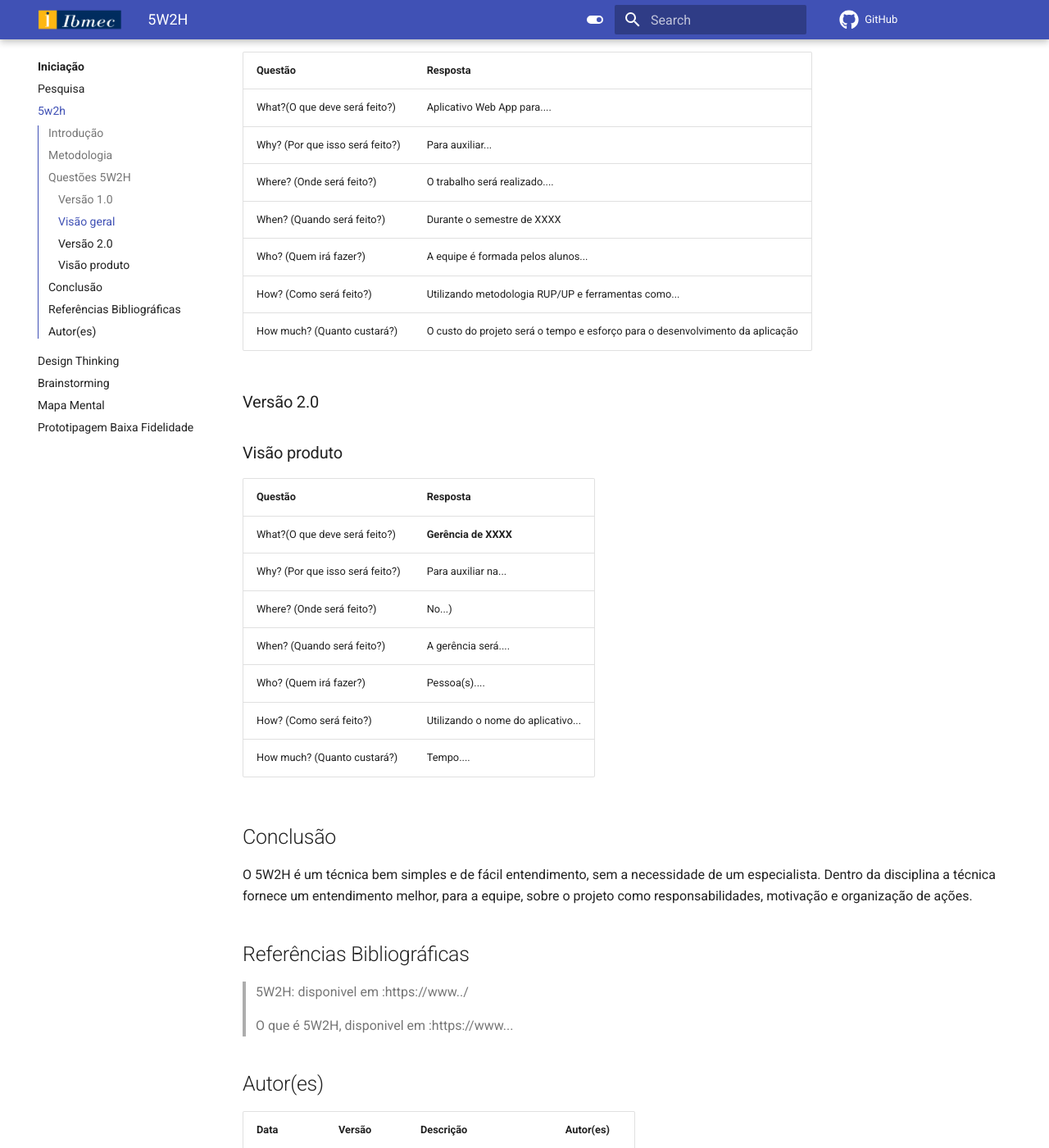
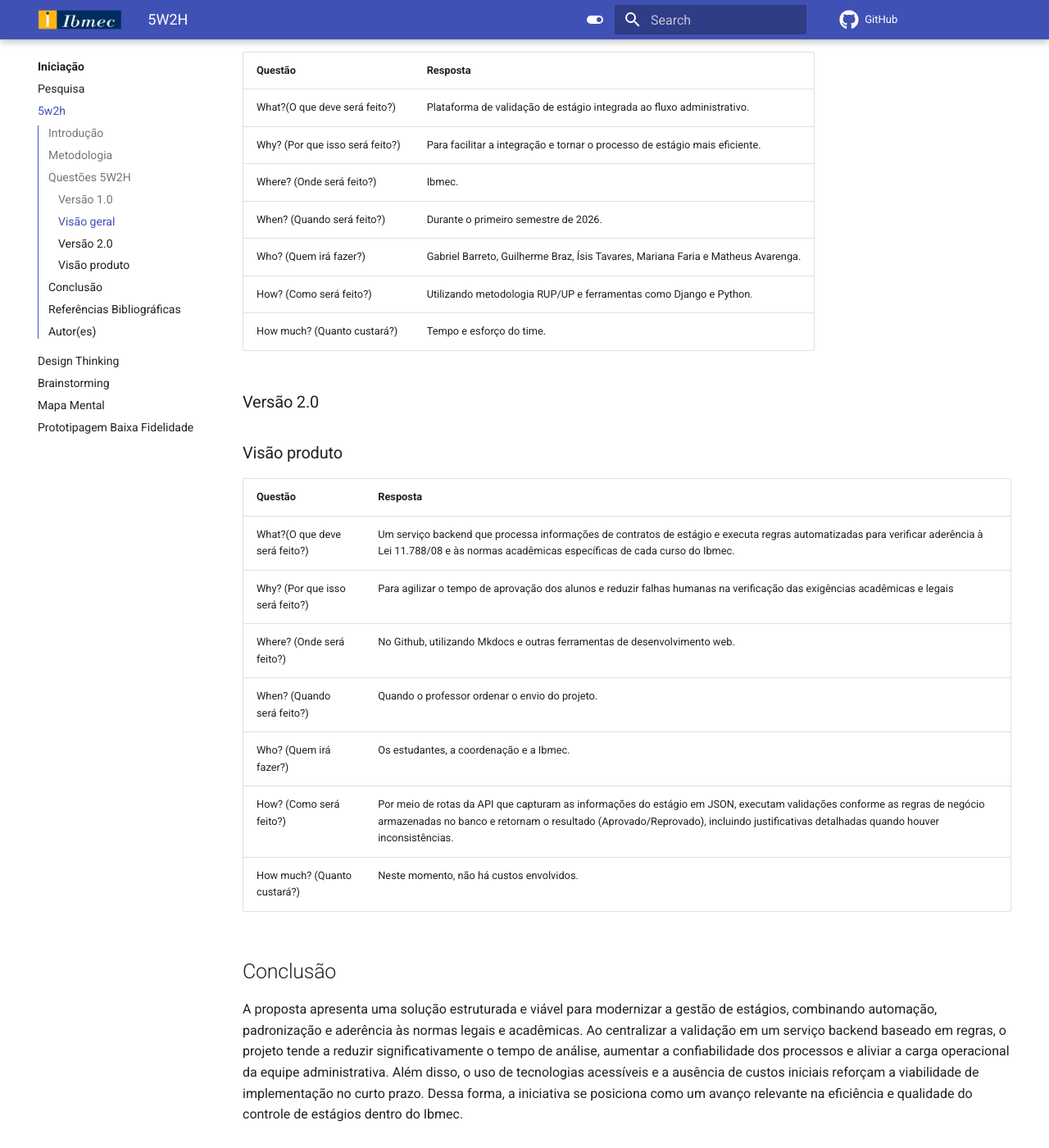
Before and after one commit to Projetos-de-Extensao/PBE_26.1_8001_VII, an MkDocs documentation site: the page built from docs/Iniciacao/5w2h.md, in a window 1280 px wide and 1400 px high, scrolled down 725 px. Shown: the whole window at 82% size. Built offline with MkDocs 1.6.1 and Material for MkDocs 9.7.7, drawn with Linux system fonts in a browser that asks for light colours; comment, search, counter and statistics services are not loaded; some of the changed text lies outside the part shown.

Commit message:
5W2H
Revisar <<<

```diff
--- a/docs/Iniciacao/5w2h.md
+++ b/docs/Iniciacao/5w2h.md
@@ -24,13 +24,13 @@ title: 5W2H
 
 |Questão|Resposta|
 |-------|--------|
-|What?(O que deve será feito?)|Aplicativo Web App para.... |
-|Why? (Por que isso será feito?)|Para auxiliar...|
-|Where? (Onde será feito?)|O trabalho será realizado....|
-|When? (Quando será feito?)|Durante o semestre de XXXX|
-|Who? (Quem irá fazer?)|A equipe é formada pelos alunos...|
-|How? (Como será feito?)|Utilizando metodologia RUP/UP e ferramentas como...|
-|How much? (Quanto custará?)|O custo do projeto será o tempo e esforço para o desenvolvimento da aplicação|
+|What?(O que deve será feito?)|Plataforma de validação de estágio integrada ao fluxo administrativo.|
+|Why? (Por que isso será feito?)|Para facilitar a integração e tornar o processo de estágio mais eficiente.|
+|Where? (Onde será feito?)|Ibmec.|
+|When? (Quando será feito?)|Durante o primeiro semestre de 2026.|
+|Who? (Quem irá fazer?)|Gabriel Barreto, Guilherme Braz, Ísis Tavares, Mariana Faria e Matheus Avarenga.|
+|How? (Como será feito?)|Utilizando metodologia RUP/UP e ferramentas como Django e Python. |
+|How much? (Quanto custará?)|Tempo e esforço do time.|
 
 
 ### Versão 2.0
@@ -39,19 +39,18 @@ title: 5W2H
 
 |Questão|Resposta|
 |-------|--------|
-|What?(O que deve será feito?)| **Gerência de XXXX**|
-|Why? (Por que isso será feito?)| Para auxiliar na...|
-|Where? (Onde será feito?)|No...)|
-|When? (Quando será feito?)| A gerência será....|
-|Who? (Quem irá fazer?)| Pessoa(s)....|
-|How? (Como será feito?)| Utilizando o nome do aplicativo... |
-|How much? (Quanto custará?)|Tempo....|
+|What?(O que deve será feito?)|Um serviço backend que processa informações de contratos de estágio e executa regras automatizadas para verificar aderência à Lei 11.788/08 e às normas acadêmicas específicas de cada curso do Ibmec.|
+|Why? (Por que isso será feito?)|Para agilizar o tempo de aprovação dos alunos e reduzir falhas humanas na verificação das exigências acadêmicas e legais|
+|Where? (Onde será feito?)|No Github, utilizando Mkdocs e outras ferramentas de desenvolvimento web.|
+|When? (Quando será feito?)|Quando o professor ordenar o envio do projeto.|
+|Who? (Quem irá fazer?)| Os estudantes, a coordenação e a Ibmec.|
+|How? (Como será feito?)| Por meio de rotas da API que capturam as informações do estágio em JSON, executam validações conforme as regras de negócio armazenadas no banco e retornam o resultado (Aprovado/Reprovado), incluindo justificativas detalhadas quando houver inconsistências.|
+|How much? (Quanto custará?)|Neste momento, não há custos envolvidos.|
 
 
 ## Conclusão
 
-O 5W2H é um técnica bem simples e de fácil entendimento, sem a necessidade de um especialista. Dentro da disciplina a técnica fornece um entendimento melhor, para a equipe, sobre o projeto como responsabilidades, motivação e organização de ações.
-
+A proposta apresenta uma solução estruturada e viável para modernizar a gestão de estágios, combinando automação, padronização e aderência às normas legais e acadêmicas. Ao centralizar a validação em um serviço backend baseado em regras, o projeto tende a reduzir significativamente o tempo de análise, aumentar a confiabilidade dos processos e aliviar a carga operacional da equipe administrativa. Além disso, o uso de tecnologias acessíveis e a ausência de custos iniciais reforçam a viabilidade de implementação no curto prazo. Dessa forma, a iniciativa se posiciona como um avanço relevante na eficiência e qualidade do controle de estágios dentro do Ibmec.
 
 ## Referências Bibliográficas
 > 5W2H: disponivel em :https://www../
@@ -61,5 +60,4 @@ O 5W2H é um técnica bem simples e de fácil entendimento, sem a necessidade de
 ## Autor(es)
 | Data | Versão | Descrição | Autor(es) |
 | -- | -- | -- | -- |
-| 24/08/20 | 1.0 | Criação do documento | xxx xxxx |
-| 09/09/20 | 2.0 | Adicionada visão produto | xxxx xxxx |
+| 02/04/26 | 1.0 e 2.0 | Realização da visão geral, da visão do produto e da conclusão.| Gabriel Barreto, Guilherme Braz, Ísis Tavares, Mariana Faria e Matheus Avarenga. |
```
